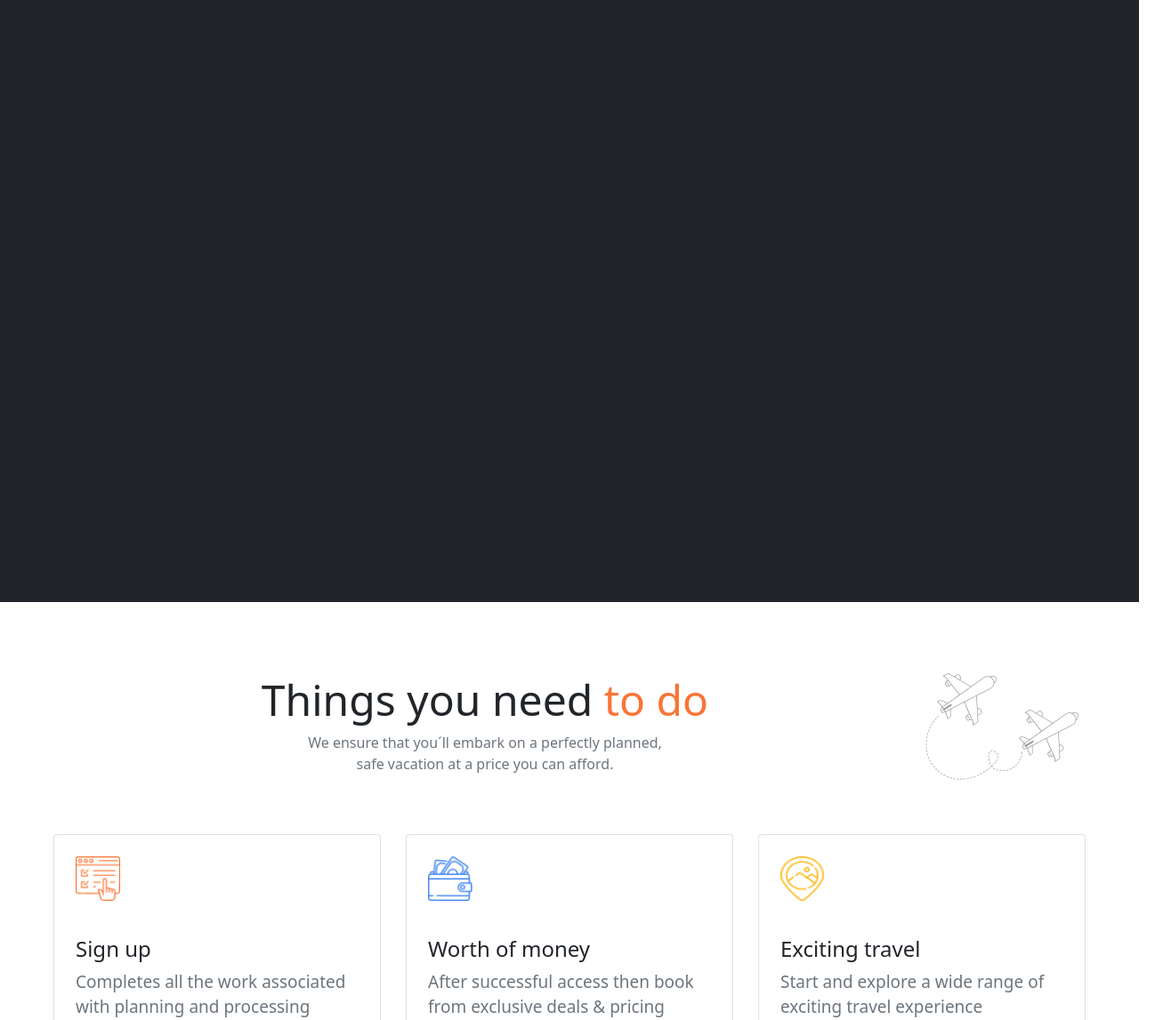
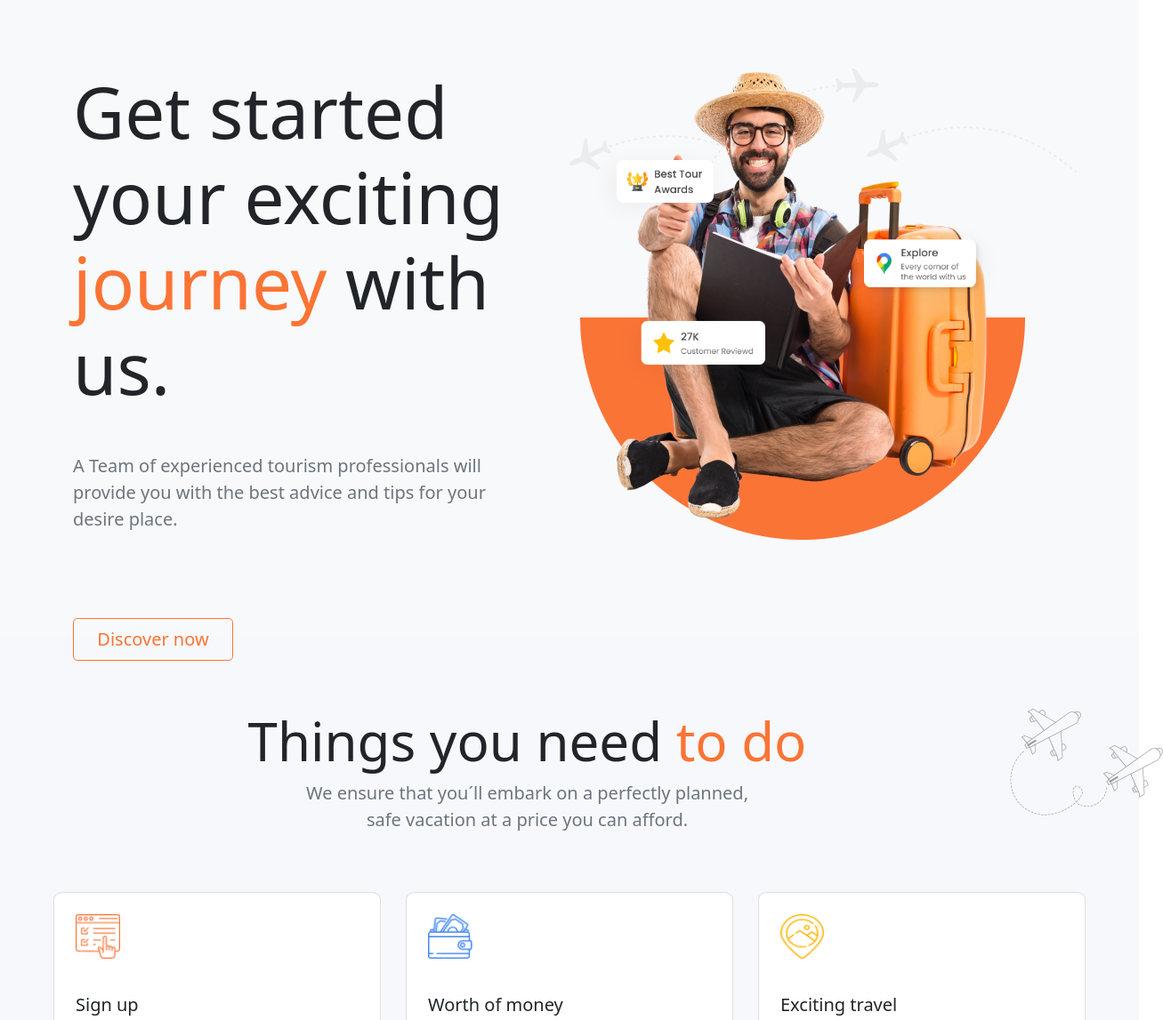
Before and after one commit to anderman1981/Trabook-Traveling, a plain HTML site: page index.html in a window 1280 px wide. Shown: the part 111-1258 px from the top of the page at 89% size, 1307 px wide, since content can reach past the window. Drawn offline with nearby package versions, Linux system fonts and the light colour scheme.

Commit message:
main section 70% done and some details changed

```diff
--- a/index.html
+++ b/index.html
@@ -39,41 +39,53 @@
             </nav>
         </section>
 
-        <section class="bg-dark" id="get-started" style="height: 85%; width: 100%">
-
+        <section class="bg-light" id="get-started" style="height: 90%; width: 100%">
+            <div class="container">
+                <div class="row">
+                    <div class="col-md-6" style="margin-top: 80px;">
+                        <h1 style="font-size: 80px;">Get started your exciting <span class="orange-color">journey </span>with us.</h1>
+                        <p class="mb-5 mt-5 text-muted" style="font-size: 20px">A Team of experienced tourism professionals will<br>provide you with the best advice and tips for your<br>desire place.</p>
+                        <a href="#" id="btn-discover" class="mt-5 btn btn-lg">Discover now</a>
+                    </div>
+                    <div class="position-relative ms-0 col-md-6" style="margin-left: 10px; margin-top: 80px;">
+                        <img src="img/Main.png" class="img-fluid" alt="main-img-background">
+                        <img src="img/Background-main.png" class="overlay-image" alt="main-img">
+                    </div>
+                </div>
+            </div>
         </section>
 
-        <section class="bg-grey mt-5" id="things-u-need" style="height: 72%; width: 100%">
-            <div class="container" style="margin-top: 80px;">
-                <div class="row justify-content-center align-items-center">
-                    <div class="me-0 col-md-10 text-center">
-                        <h1 style="font-size: 48px;">Things you need<span class="orange-color"> to do</span></h1>
-                        <p class="text-muted">We ensure that you´ll embark on a perfectly planned,<br> safe vacation at a price you can afford.</p>
+        <section class="mt-0" id="things-u-need" style="height: 72%; width: 100%">
+            <div class="container">
+                <div class="row">
+                    <div class="col-md-11 text-center" style="margin-top: 80px;">
+                        <h1 style="font-size: 60px;">Things you need<span class="orange-color"> to do</span></h1>
+                        <p class="text-muted" style="font-size: 20px">We ensure that you´ll embark on a perfectly planned,<br> safe vacation at a price you can afford.</p>
                     </div>
-                    <div class="ms-0 col-md-2 text-center">
+                    <div class="ms-0 col-md-1" style="margin-left: 10px; margin-top: 80px;">
                         <img src="icons/Things-icon.png" alt="icon">
                     </div>
                 </div>
             </div>
             <ul class="list-unstyled d-flex justify-content-center" style="margin-top: 50px;">
-                <li class="card" style="width: 23rem; height: 260px;">
+                <li class="card" style="width: 23rem; height: 260px; border-radius: 3%;">
                     <img src="icons/Things-icon-1.png" class="card-icon-top mt-4 ms-4" alt="Sign-up-icon">
                     <div class="card-body">
-                        <h4 class="card-title font-weight-bold mt-4 ms-2" style="font-size: 24px;">Sign up</h4>
+                        <h4 class="card-title font-weight-bold mt-4 ms-2" style="font-size: 20px;">Sign up</h4>
                         <p class="card-text text-muted ms-2 mt-1" style="font-size: 19px;">Completes all the work associated<br> with planning and processing</p>
                     </div>
                 </li>
-                <li class="card" style="width: 23rem; margin-left: 28px;">
+                <li class="card" style="width: 23rem; height: 260px; border-radius: 3%; margin-left: 28px;">
                     <img src="icons/Things-icon-2.png" class="card-icon-top mt-4 ms-4" alt="Worth-of-money-icon">
                     <div class="card-body">
-                        <h4 class="card-title font-weight-bold mt-4 ms-2" style="font-size: 24px;">Worth of money</h4>
+                        <h4 class="card-title font-weight-bold mt-4 ms-2" style="font-size: 20px;">Worth of money</h4>
                         <p class="card-text text-muted ms-2 mt-1" style="font-size: 19px;">After successful access then book<br>from exclusive deals & pricing</p>
                     </div>
                 </li>
-                <li class="card" style="width: 23rem; margin-left: 28px;">
+                <li class="card" style="width: 23rem; height: 260px; border-radius: 3%; margin-left: 28px;">
                     <img src="icons/Things-icon-3.png" class="card-icon-top mt-4 ms-4" alt="Exciting-travel-icon">
                     <div class="card-body">
-                        <h4 class="card-title font-weight-bold mt-4 ms-2" style="font-size: 24px;">Exciting travel</h4>
+                        <h4 class="card-title font-weight-bold mt-4 ms-2" style="font-size: 20px;">Exciting travel</h4>
                         <p class="card-text text-muted ms-2 mt-1" style="font-size: 19px;">Start and explore a wide range of<br>exciting travel experience</p>
                     </div>
                 </li>
--- a/styles/index.css
+++ b/styles/index.css
@@ -1,6 +1,12 @@
 #btn-login {
     color: #FA7435;
     width: 155px;
+}
+
+#btn-discover {
+    color: #FA7435;
+    border-color: #FA7435;
+    width: 180px;
 }
 
 #btn-signup {
@@ -20,6 +26,7 @@
 
 #things-u-need {
     margin-top: 500px;
+    background-color: #F7F8FC !important;
 }
 
 .card-icon-top {
@@ -28,5 +35,18 @@
 }
 
 .card {
-    border-radius: 10px;
+    border-radius: 1000px;
 }
+
+.position-relative {
+    position: relative;
+    width: 300px; /* Ancho de la imagen principal */
+}
+
+.overlay-image {
+    position: absolute;
+    top: 0;
+    left: 0;
+    width: 100%; /* Toma el ancho completo del contenedor */
+    opacity: 1; /* Opacidad de la imagen encima */
+}
```
